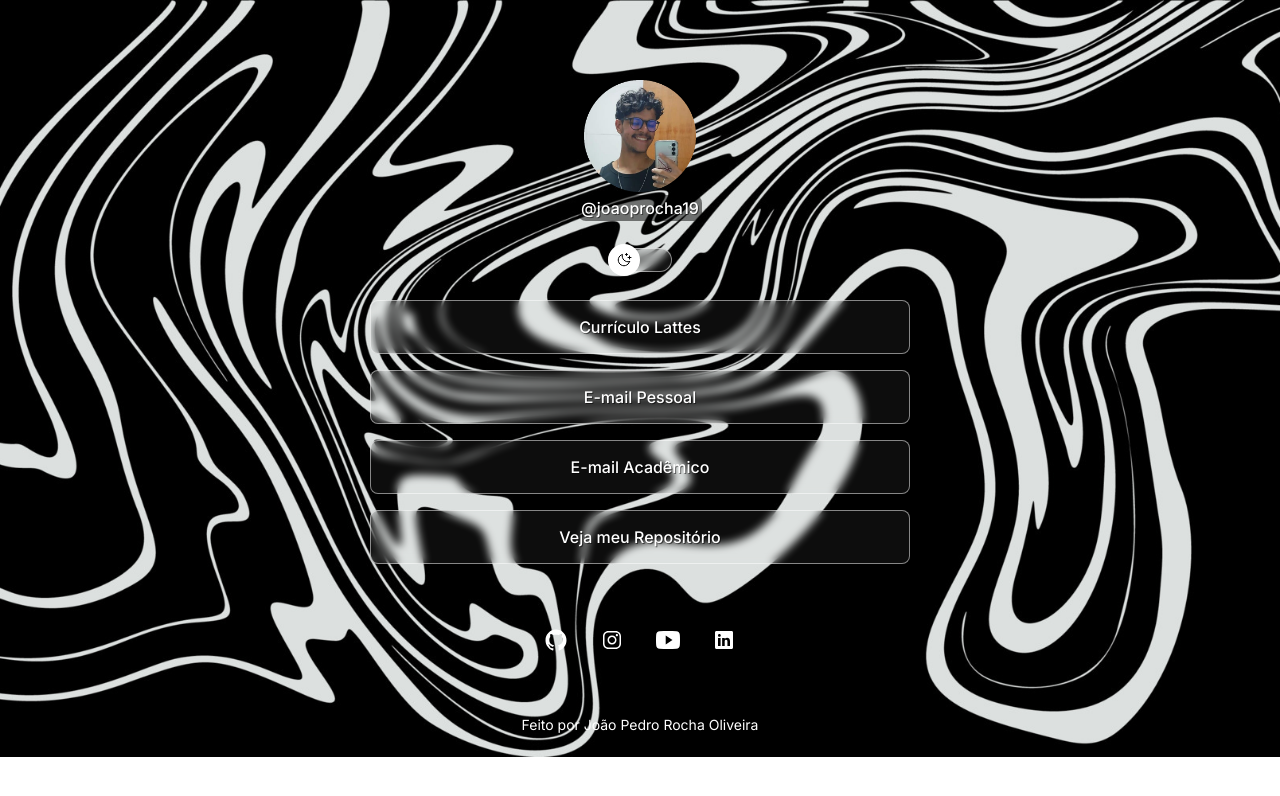
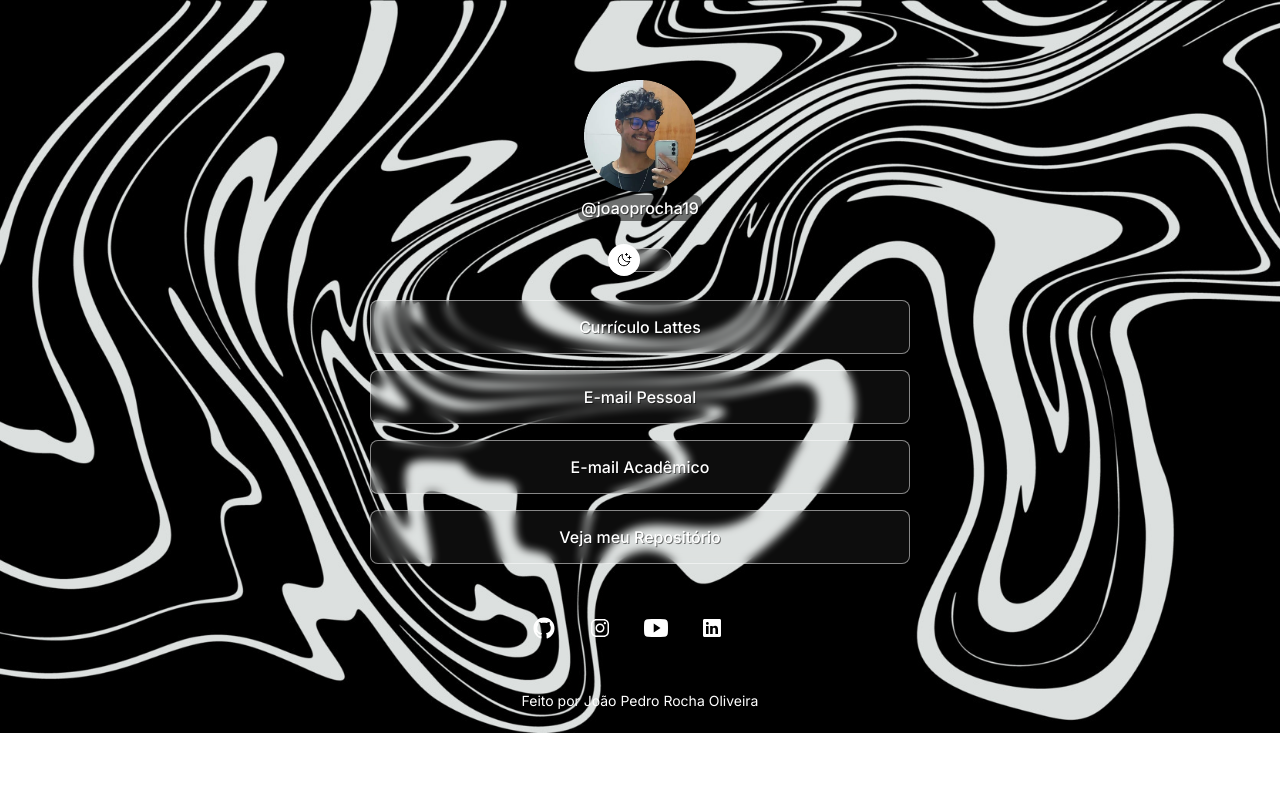
Before and after one commit to Jproliveira1907/Meu-Dev-Links, a plain HTML site: page index.html in a window 1280 px wide. Drawn offline with nearby package versions, Linux system fonts and the light colour scheme.

Commit message:
added TODO comment

```diff
--- a/style.css
+++ b/style.css
@@ -1,4 +1,3 @@
-/* TODO Fix bg colors from elements! */
 * {
   margin: 0;
   padding: 0;
@@ -153,11 +152,12 @@ ul li a:hover {
   border: 1.5px solid var(--text-color);
 }
 
+/* TODO tweak with the default bg a little */
 #social-links {
   display: flex;
   align-items: center;
   justify-content: center;
-  padding: 24px 0;
+  padding: 12px 24px 12px 0;
   font-size: 24px;
 }
 #social-links a {
```
